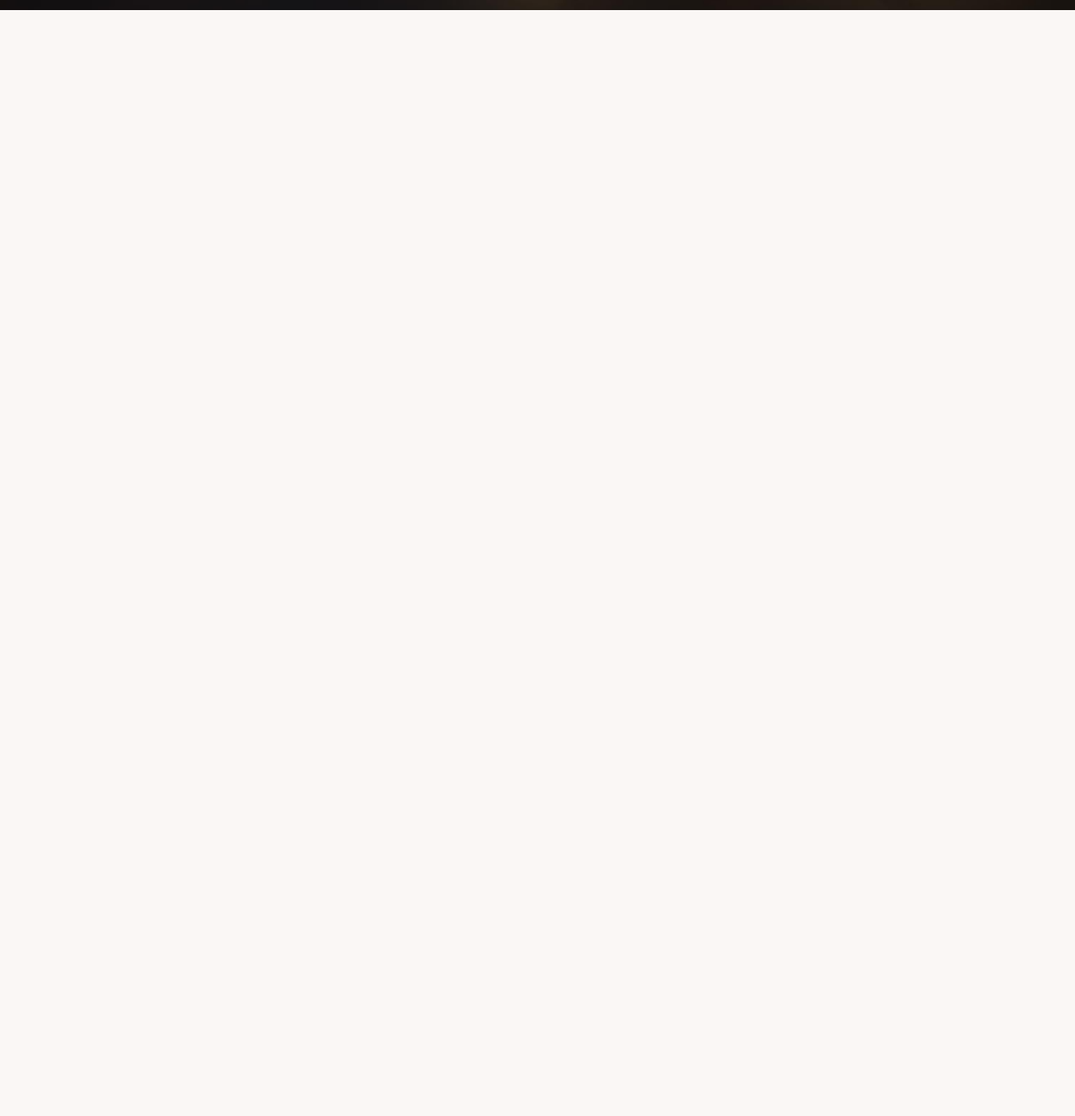
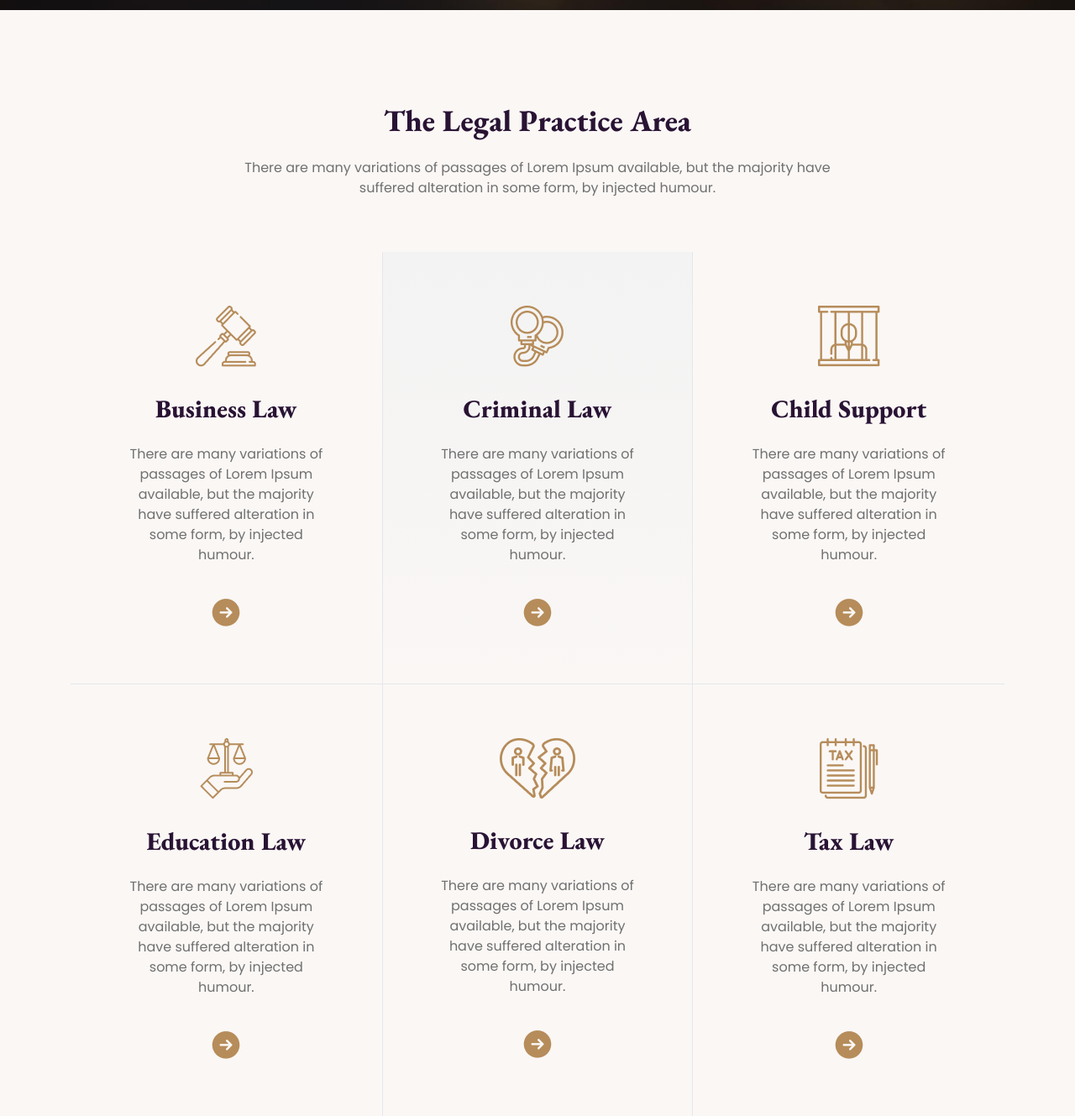
Before and after one commit to iffarurrahat/legal-solution-project, a plain HTML site: page index.html in a window 1280 px wide. Shown: the part 788-2117 px from the top of the page at 84% size. Before the commit the page ends 800 px from the top, so only its background shows below. Drawn offline with nearby package versions, Linux system fonts and the light colour scheme.

Commit message:
i am just completed Legal Practice Area it is amzing section for me

```diff
--- a/index.html
+++ b/index.html
@@ -3,6 +3,9 @@
 <head>
   <meta charset="UTF-8">
   <meta name="viewport" content="width=device-width, initial-scale=1.0">
+
+  <!-- fontawesome CDN Link -->
+  <script src="https://kit.fontawesome.com/7714d5e235.js" crossorigin="anonymous"></script>
 
   <!-- Google Fonts EB Garamond and Poppins -->
   <link rel="preconnect" href="https://fonts.googleapis.com">
@@ -46,10 +49,10 @@
           </label>
           <ul tabindex="0" class="menu menu-compact dropdown-content mt-3 p-2 shadow bg-base-100 rounded-box w-52 font-poppins text-gray">
             <li><a>Home</a></li>
-            <li><a>Services</a></li>
-            <li><a>Cases</a></li>
-            <li><a>Blog</a></li>
-            <li><a>Contact Us</a></li>
+            <li><a>Services<i class="fa-solid fa-chevron-right"></i></a></li>
+            <li><a>Cases<i class="fa-solid fa-chevron-right"></i></a></li>
+            <li><a>Blog<i class="fa-solid fa-chevron-right"></i></a></li>
+            <li><a>Contact Us<i class="fa-solid fa-chevron-right"></i></a></li>
           </ul>
         </div>
         <a class="w-28 sm:w-40 cursor-pointer">
@@ -59,10 +62,10 @@
       <div class="navbar-center hidden lg:flex">
         <ul class="menu menu-horizontal px-1 font-poppins text-gray">
           <li><a>Home</a></li>
-          <li><a>Services</a></li>
-          <li><a>Cases</a></li>
-          <li><a>Blog</a></li>
-          <li><a>Contact Us</a></li>
+          <li><a>Services<i class="fa-solid fa-chevron-right"></i></a></li>
+          <li><a>Cases<i class="fa-solid fa-chevron-right"></i></a></li>
+          <li><a>Blog<i class="fa-solid fa-chevron-right"></i></a></li>
+          <li><a>Contact Us<i class="fa-solid fa-chevron-right"></i></a></li>
         </ul>
       </div>
       <div class="navbar-end">
@@ -87,6 +90,57 @@
   </header>
 
 
+  <main>
+
+    <!-- Legal Practice Area Section -->
+
+    <section class="w-full max-w-6xl mx-auto px-5 mt-28">
+      <h2 class="font-ebGaramond font-extrabold text-4xl mb-6 text-center">The Legal Practice Area</h2>
+      <p class="font-poppins text-gray text-center">There are many variations of passages of Lorem Ipsum available, but the majority have <br> suffered alteration in some form, by injected humour.</p>
+      <div class="mt-16 grid md:grid-cols-2 lg:grid-cols-3">
+        <div class="text-center p-16 lg:border-b">
+            <img src="images/business.png" alt="legal practice area business logo" class="mx-auto mb-8">
+            <h2 class="text-3xl font-ebGaramond font-extrabold mb-6 ">Business Law</h2>
+            <p class="text-gray font-poppins mb-9">There are many variations of passages of Lorem Ipsum available, but the majority have suffered alteration in some form, by injected humour.</p>
+            <img src="images/frame.png" alt="business arae frame icon" class="mx-auto">
+        </div>
+        <div class="text-center p-16 bg-gradient-to-b from-[#F3F3F3] lg:border-x lg:border-b">
+            <img src="images/criminal.png" alt="legal practice area criminal logo" class="mx-auto mb-8">
+            <h2 class="text-3xl font-ebGaramond font-extrabold mb-6 ">Criminal Law</h2>
+            <p class="text-gray font-poppins mb-9">There are many variations of passages of Lorem Ipsum available, but the majority have suffered alteration in some form, by injected humour.</p>
+            <img src="images/frame.png" alt="criminal arae frame icon" class="mx-auto">
+        </div>
+        <div class="text-center p-16 lg:border-b">
+            <img src="images/child.png" alt="legal practice area Child Support logo" class="mx-auto mb-8">
+            <h2 class="text-3xl font-ebGaramond font-extrabold mb-6 ">Child Support</h2>
+            <p class="text-gray font-poppins mb-9">There are many variations of passages of Lorem Ipsum available, but the majority have suffered alteration in some form, by injected humour.</p>
+            <img src="images/frame.png" alt="business arae frame icon" class="mx-auto">
+        </div>
+
+        <div class="text-center p-16">
+            <img src="images/education.png" alt="legal practice area education logo" class="mx-auto mb-8">
+            <h2 class="text-3xl font-ebGaramond font-extrabold mb-6 ">Education Law</h2>
+            <p class="text-gray font-poppins mb-9">There are many variations of passages of Lorem Ipsum available, but the majority have suffered alteration in some form, by injected humour.</p>
+            <img src="images/frame.png" alt="education arae frame icon" class="mx-auto">
+        </div>
+        <div class="text-center p-16 lg:border-x">
+            <img src="images/divorce.png" alt="legal practice area divorce logo" class="mx-auto mb-8">
+            <h2 class="text-3xl font-ebGaramond font-extrabold mb-6 ">Divorce Law</h2>
+            <p class="text-gray font-poppins mb-9">There are many variations of passages of Lorem Ipsum available, but the majority have suffered alteration in some form, by injected humour.</p>
+            <img src="images/frame.png" alt="divorce arae frame icon" class="mx-auto">
+        </div>
+        <div class="text-center p-16">
+            <img src="images/tax.png" alt="legal practice area Child tax logo" class="mx-auto mb-8">
+            <h2 class="text-3xl font-ebGaramond font-extrabold mb-6 ">Tax Law</h2>
+            <p class="text-gray font-poppins mb-9">There are many variations of passages of Lorem Ipsum available, but the majority have suffered alteration in some form, by injected humour.</p>
+            <img src="images/frame.png" alt="tax arae frame icon" class="mx-auto">
+        </div>
+      </div>
+    </section>
+
+  </main>
+
+
 
 
   <!-- daisyui js CDN Link -->
```
